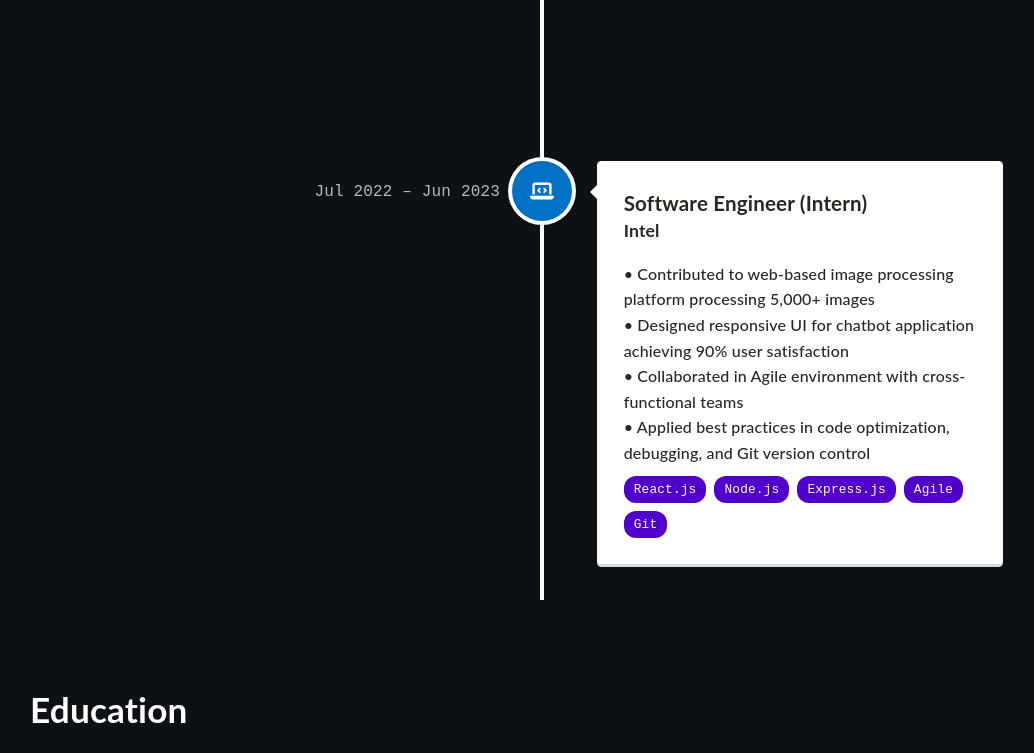
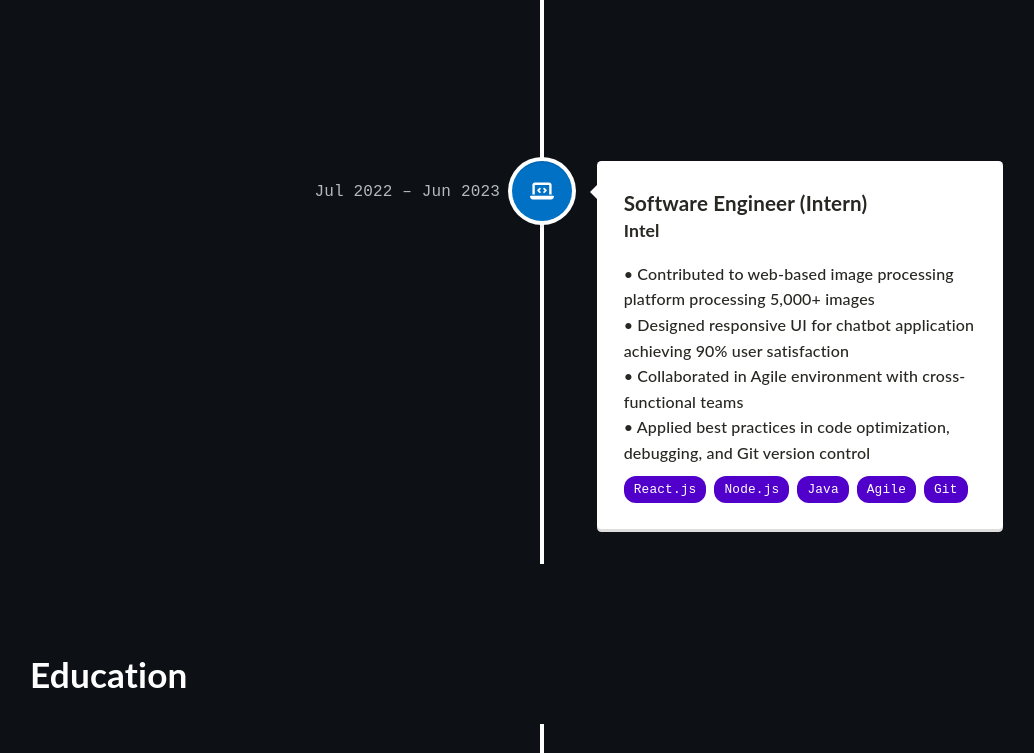
Before and after one commit to mejkp-07/JayCodes, a React (Create React App) app: page / in a window 1280 px wide. Shown: the part 2149-2902 px from the top of the page, without its empty margins (98-1132 px from the left). Built offline with nearby package versions, Linux system fonts and the light colour scheme.

Commit message:
timeline update

```diff
--- a/src/components/Timeline.tsx
+++ b/src/components/Timeline.tsx
@@ -61,7 +61,7 @@
               <div className="tech-tags">
                 <span className="tag">React.js</span>
                 <span className="tag">Node.js</span>
-                <span className="tag">Express.js</span>
+                <span className="tag">Java</span>
                 <span className="tag">Agile</span>
                 <span className="tag">Git</span>
               </div>
```
